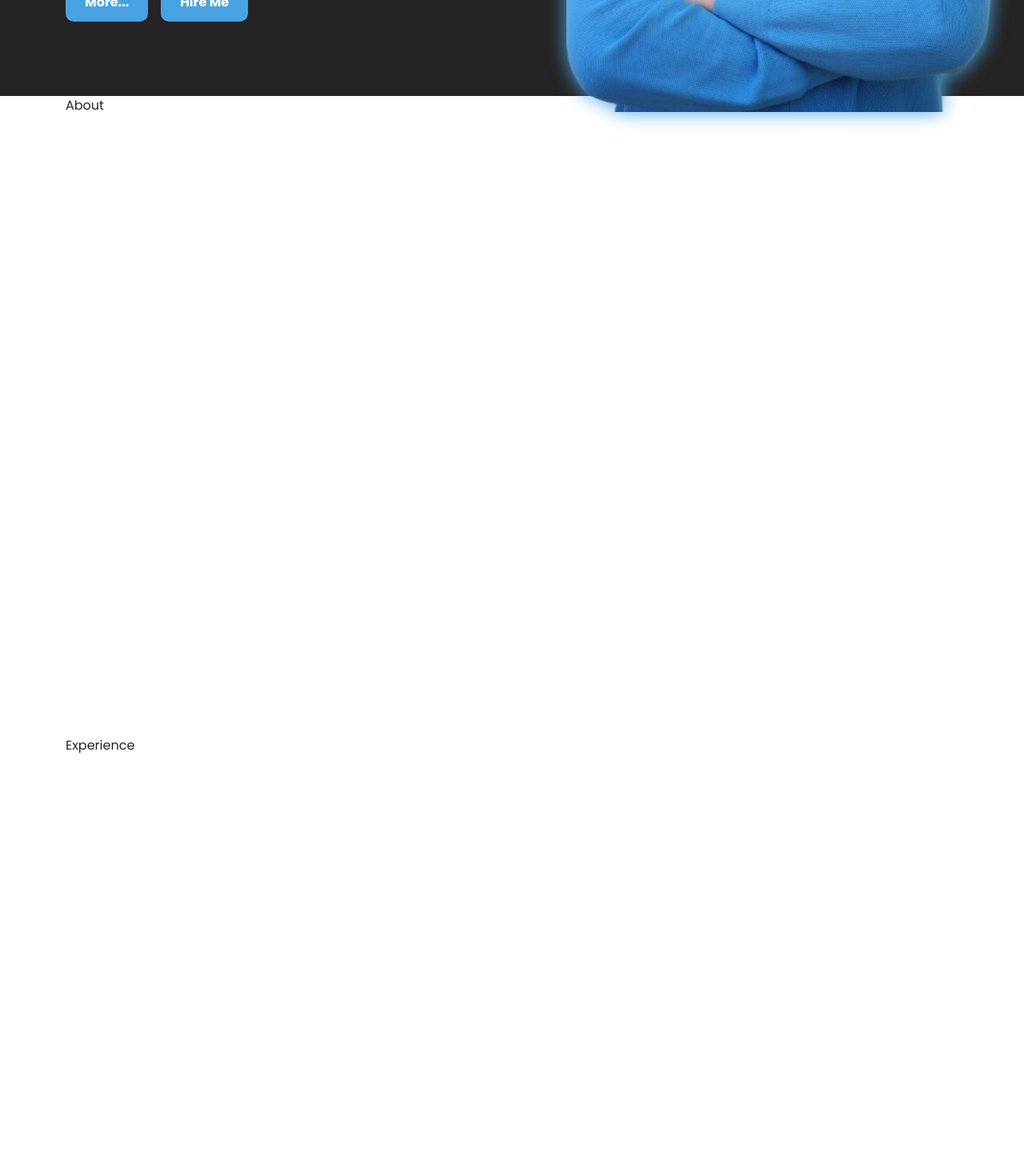
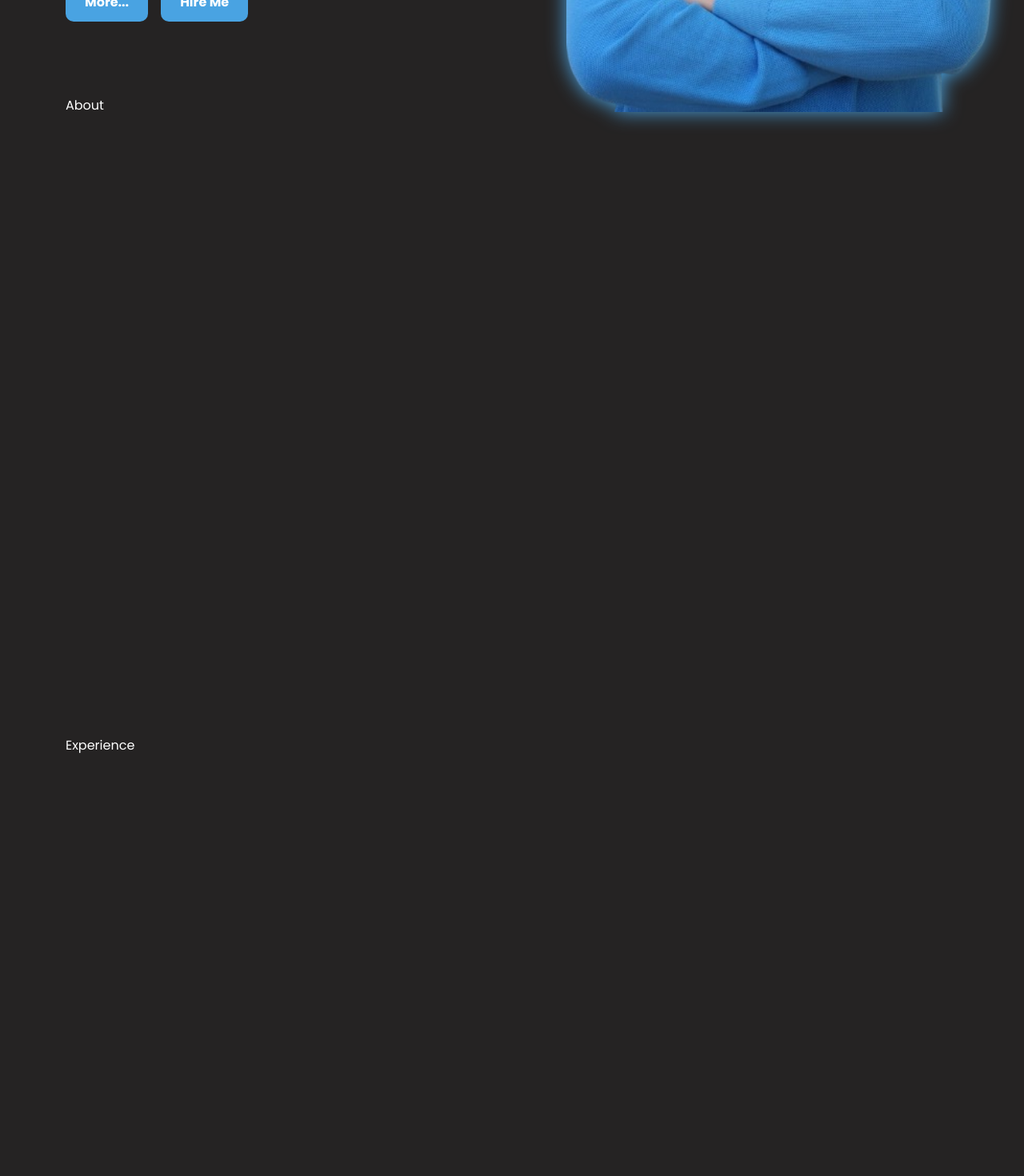
Before and after one commit to vincenzomercadante/pprj-portfolio, a Vue app: page / in a window 1280 px wide. Shown: the part 680-2150 px from the top of the page at 80% size. Built offline with nearby package versions, Linux system fonts and the light colour scheme.

Commit message:
fix: adjust sliding between page sections

```diff
--- a/src/assets/store/store.js
+++ b/src/assets/store/store.js
@@ -5,7 +5,7 @@ import { reactive } from "vue";
 export const store = reactive({
   headerLinks: [
     {
-      href: "#home",
+      href: "#",
       text: "home",
     },
     {
--- a/src/assets/styles/general.scss
+++ b/src/assets/styles/general.scss
@@ -18,10 +18,6 @@ body {
     list-style: none;
   }
 
-  main {
-    height: $main-height;
-  }
-
   .container-rounded {
     @include container-rounded;
   }
--- a/src/components/sections/AppAbout.vue
+++ b/src/components/sections/AppAbout.vue
@@ -9,5 +9,6 @@ export default {};
 <style lang="scss" scoped>
 #about {
   height: 100vh;
+  color: white;
 }
 </style>
--- a/src/components/sections/AppExperience.vue
+++ b/src/components/sections/AppExperience.vue
@@ -9,5 +9,6 @@ export default {};
 <style lang="scss" scoped>
 #experience {
   height: 100vh;
+  color: white;
 }
 </style>
--- a/src/components/sections/AppHire.vue
+++ b/src/components/sections/AppHire.vue
@@ -9,5 +9,6 @@ export default {};
 <style lang="scss" scoped>
 #hire {
   height: 100vh;
+  color: white;
 }
 </style>
--- a/src/components/sections/AppProjects.vue
+++ b/src/components/sections/AppProjects.vue
@@ -9,5 +9,6 @@ export default {};
 <style lang="scss" scoped>
 #projects {
   height: 100vh;
+  color: white;
 }
 </style>
--- a/src/components/ui/AppHeader.vue
+++ b/src/components/ui/AppHeader.vue
@@ -41,6 +41,7 @@ header {
   position: sticky;
   top: 0;
   z-index: 1;
+  background-color: rgba($color: $general-bg, $alpha: 0.8);
 
   nav {
     .brand-link,
```
